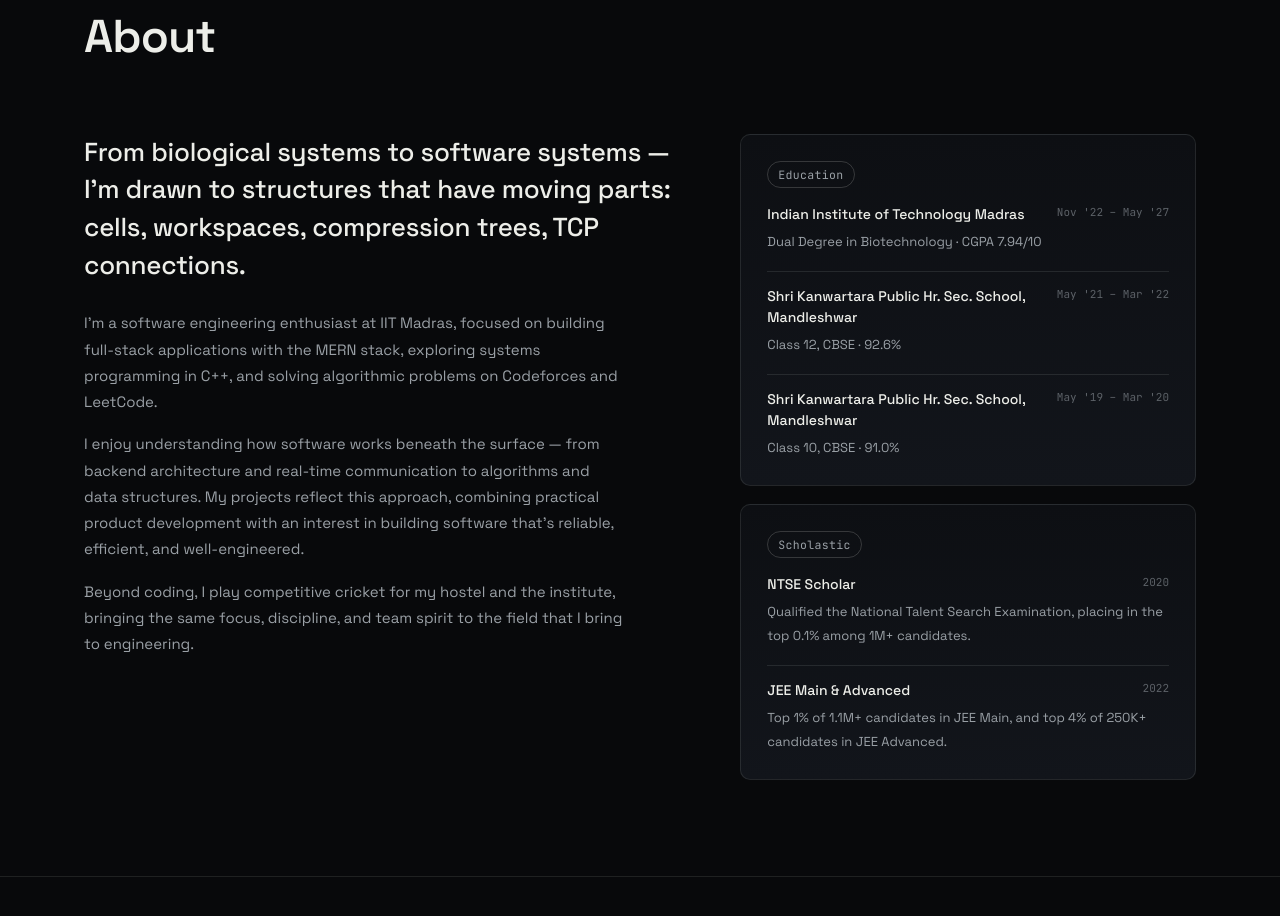
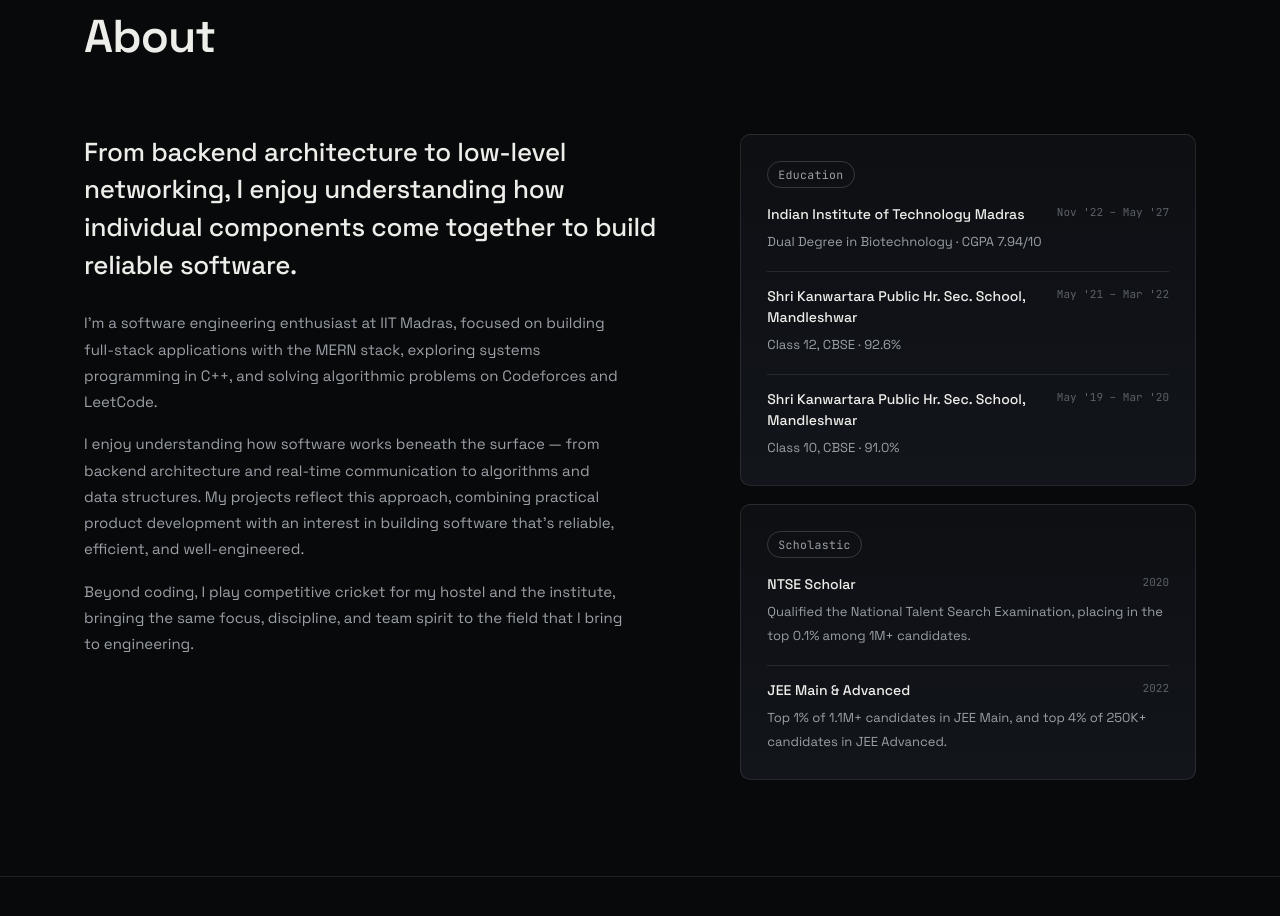
Before and after one commit to Pratik464iitm/My-Portfolio_pp, a React (Vite) app: page / in a window 1280 px wide. Shown: the part 920-1836 px from the top of the page. Built offline with nearby package versions, Linux system fonts and the light colour scheme.

Commit message:
updataed about section

```diff
--- a/src/components/About.jsx
+++ b/src/components/About.jsx
@@ -16,8 +16,8 @@ export default function About() {
         <div className="about-grid">
           <Reveal className="about-copy">
             <p className="about-lede">
-              From biological systems to software systems — I'm drawn to structures that have
-              moving parts: cells, workspaces, compression trees, TCP connections.
+              From backend architecture to low-level networking, I enjoy understanding how individual
+              components come together to build reliable software.
             </p>
             <div className="about-body">
 
```
